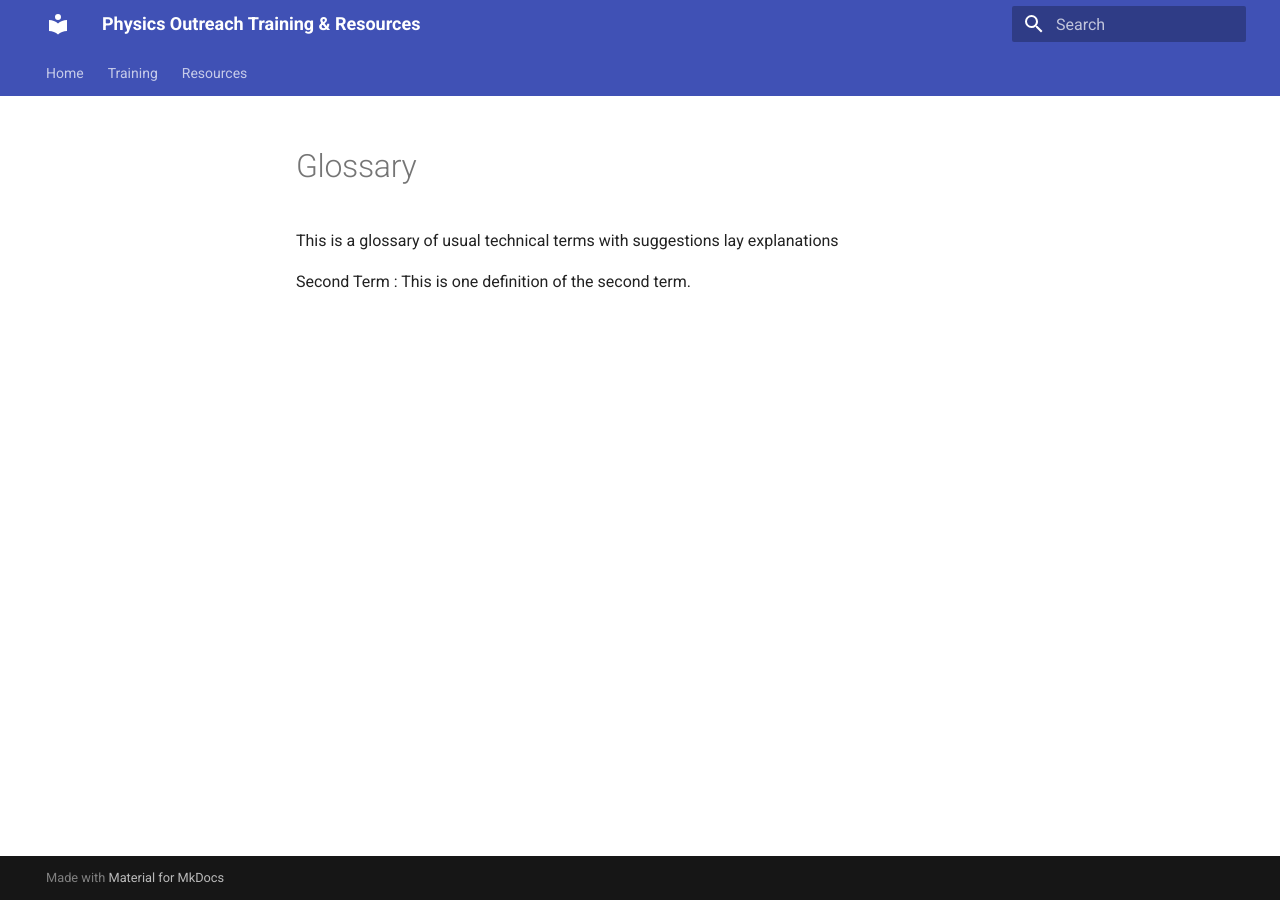
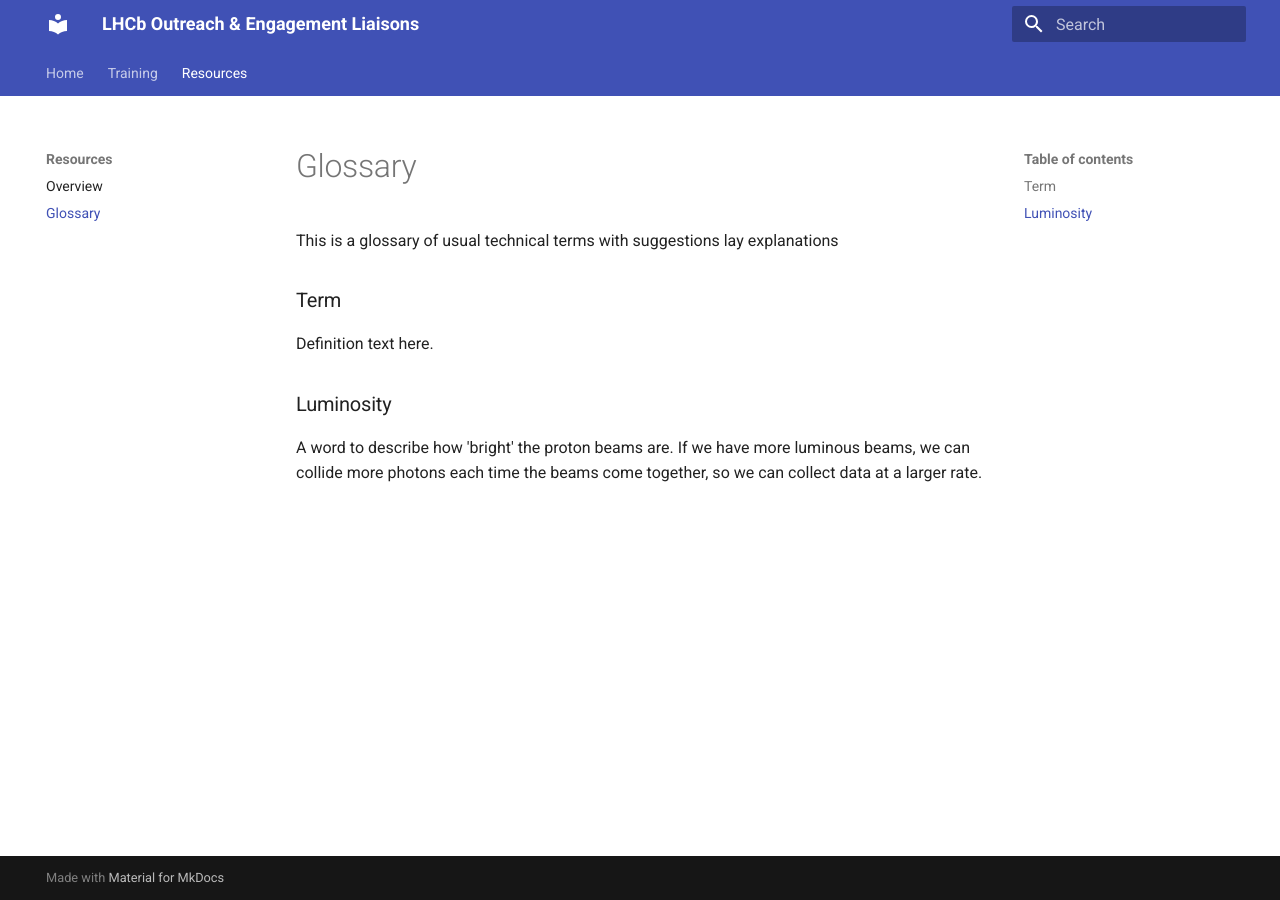
Before and after one commit to sliipper/outreach-training, an MkDocs documentation site: the page built from docs/resources/glossary.md, in a window 1280 px wide. Built offline with MkDocs 1.6.1 and Material for MkDocs 9.7.7, drawn with Linux system fonts in a browser that asks for light colours.

Commit message:
deciding on a structure

```diff
--- a/docs/resources/glossary.md
+++ b/docs/resources/glossary.md
@@ -1,5 +1,8 @@
 # Glossary
 This is a glossary of usual technical terms with suggestions lay explanations
 
-Second Term
-: This is one definition of the second term.
+### Term
+Definition text here.
+
+### Luminosity
+A word to describe how 'bright' the proton beams are. If we have more luminous beams, we can collide more photons each time the beams come together, so we can collect data at a larger rate.
--- a/mkdocs.yml
+++ b/mkdocs.yml
@@ -1,4 +1,4 @@
-site_name: Physics Outreach Training & Resources
+site_name: LHCb Outreach & Engagement Liaisons
 theme:
   name: material
   palette:
@@ -27,9 +27,6 @@ nav:
   - Home: index.md
   - Training:
     - Overview: training/index.md
-    - Safety Protocols: training/safety.md
-    - Communication Tips: training/communication.md
   - Resources:
     - Overview: resources/index.md
-    - Physics Demos: resources/demos.md
-    - Lesson Plans: resources/lessons.md
+    - Glossary: resources/glossary.md
```
